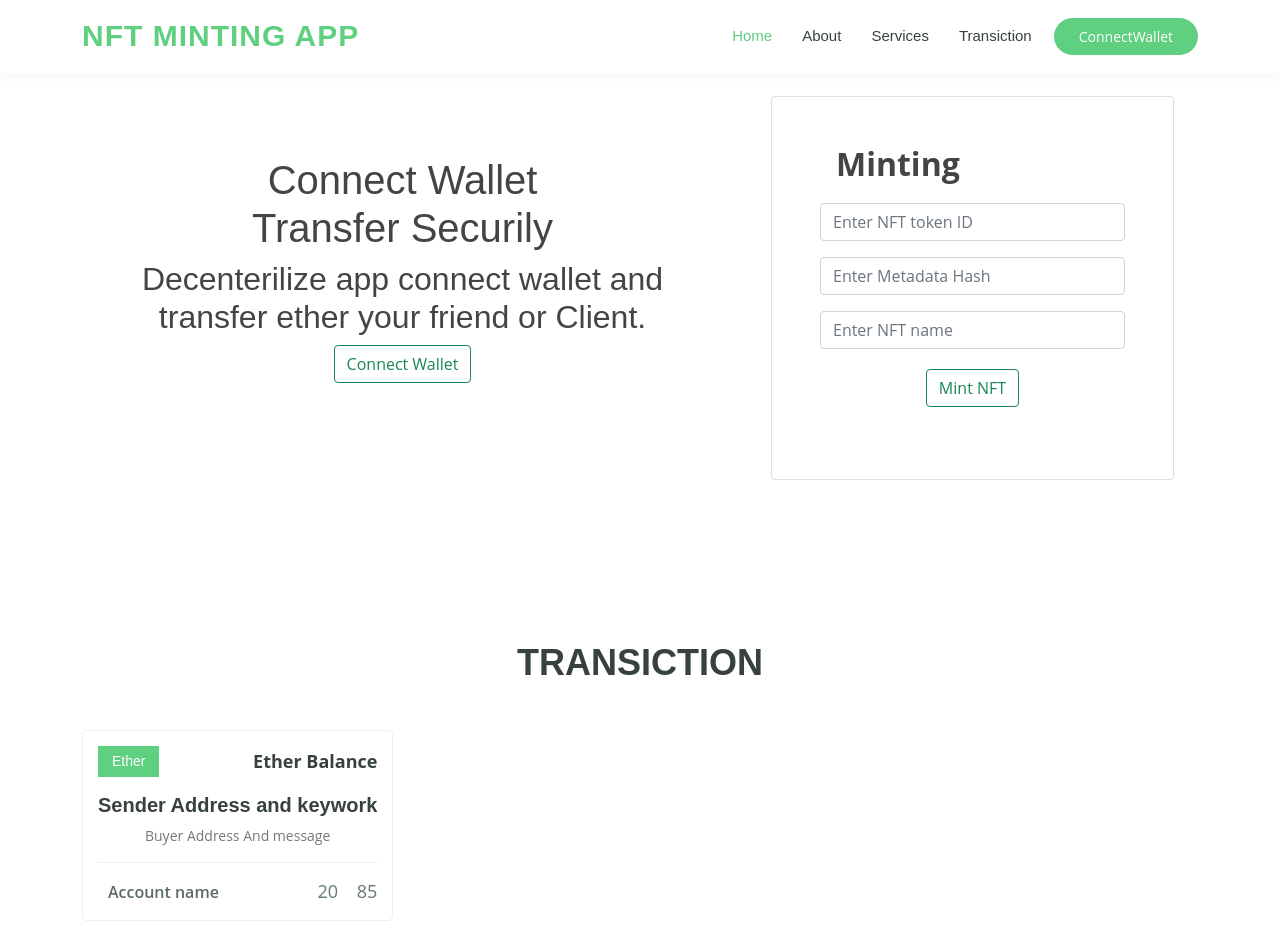
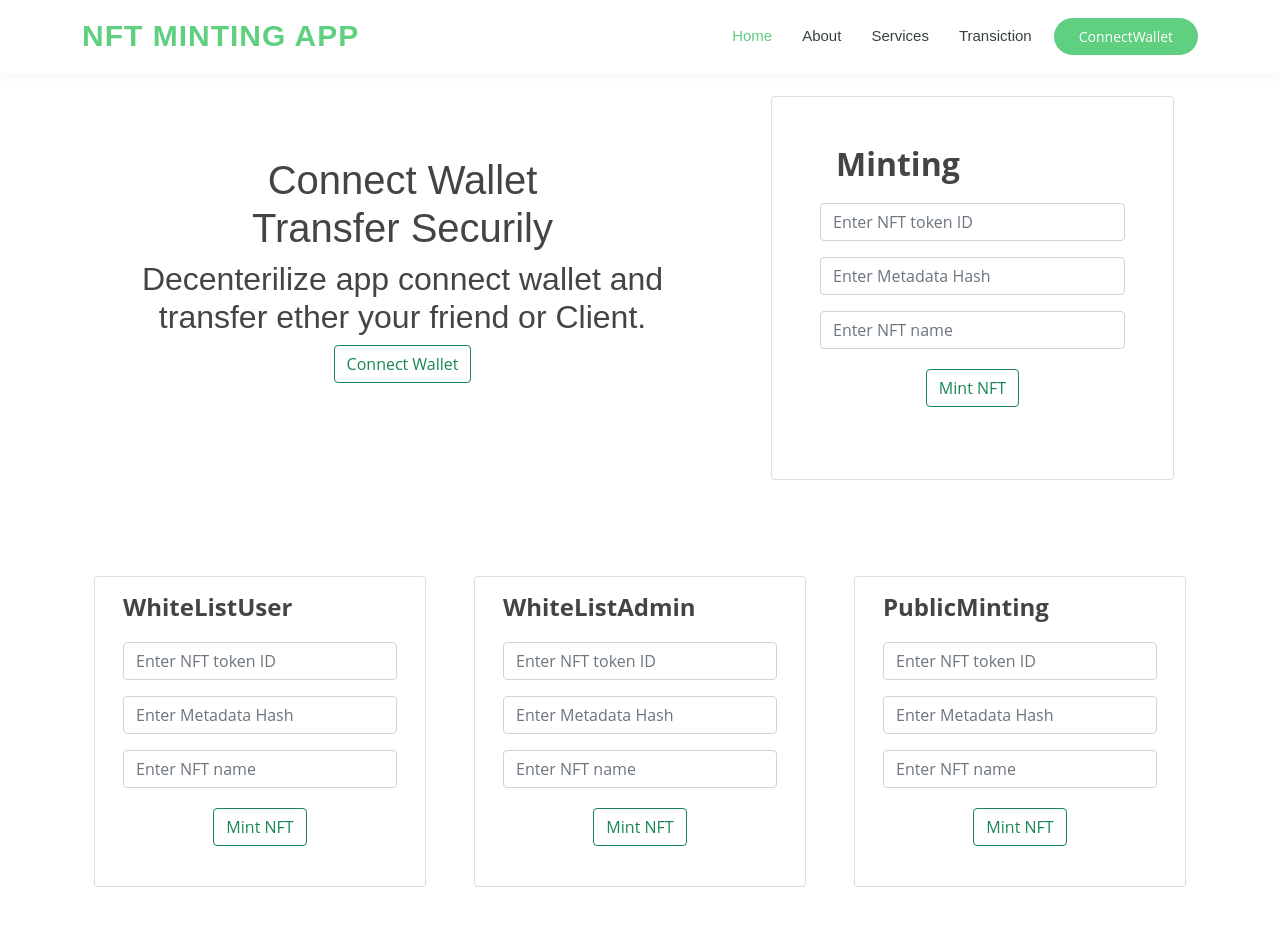
Before and after one commit to Sufyan-Ahmed-Dev/Blockchain-Full-Stack-App, a React (Create React App) app in the folder client/my-app/: page / in a window 1280 px wide. Shown: the top 952 px of the page. Built offline with nearby package versions, Linux system fonts and the light colour scheme.

Commit message:
adding some component

```diff
--- a/client/my-app/src/App.js
+++ b/client/my-app/src/App.js
@@ -3,6 +3,9 @@ import './App.css';
 import Welcome from "./components/Welcome";
 import Transiction from "./components/Transiction";
 import Footer from "./components/Footer";
+import WhiteListUser from "./components/WhiteListUser";
+import WhiteListAdminMInting from "./components/WhiteListAdminMInting";
+import PublicMinting from "./components/PublicMinting";
 function App() {
   return (
     <div className="App">
@@ -12,6 +15,24 @@ function App() {
        <div className="mt-5"></div>
        <div className="mt-5"></div>
        <Welcome></Welcome>
+
+       <div className="container">
+        <div className="row justify-content-center">
+          <div className="col-lg-4 col-md-6 col-sm-12">
+          <WhiteListUser></WhiteListUser>
+          </div>
+          <div className="col-lg-4 col-md-6 col-sm-12">
+          <WhiteListAdminMInting ></WhiteListAdminMInting>
+          </div>
+          <div className="col-lg-4 col-md-6 col-sm-12">
+          <PublicMinting></PublicMinting>
+          </div>
+        </div>
+       </div>
+
+
+
+
        <div className="mt-5"></div>
        <Transiction></Transiction>
        <div className="mt-5"></div>
```
